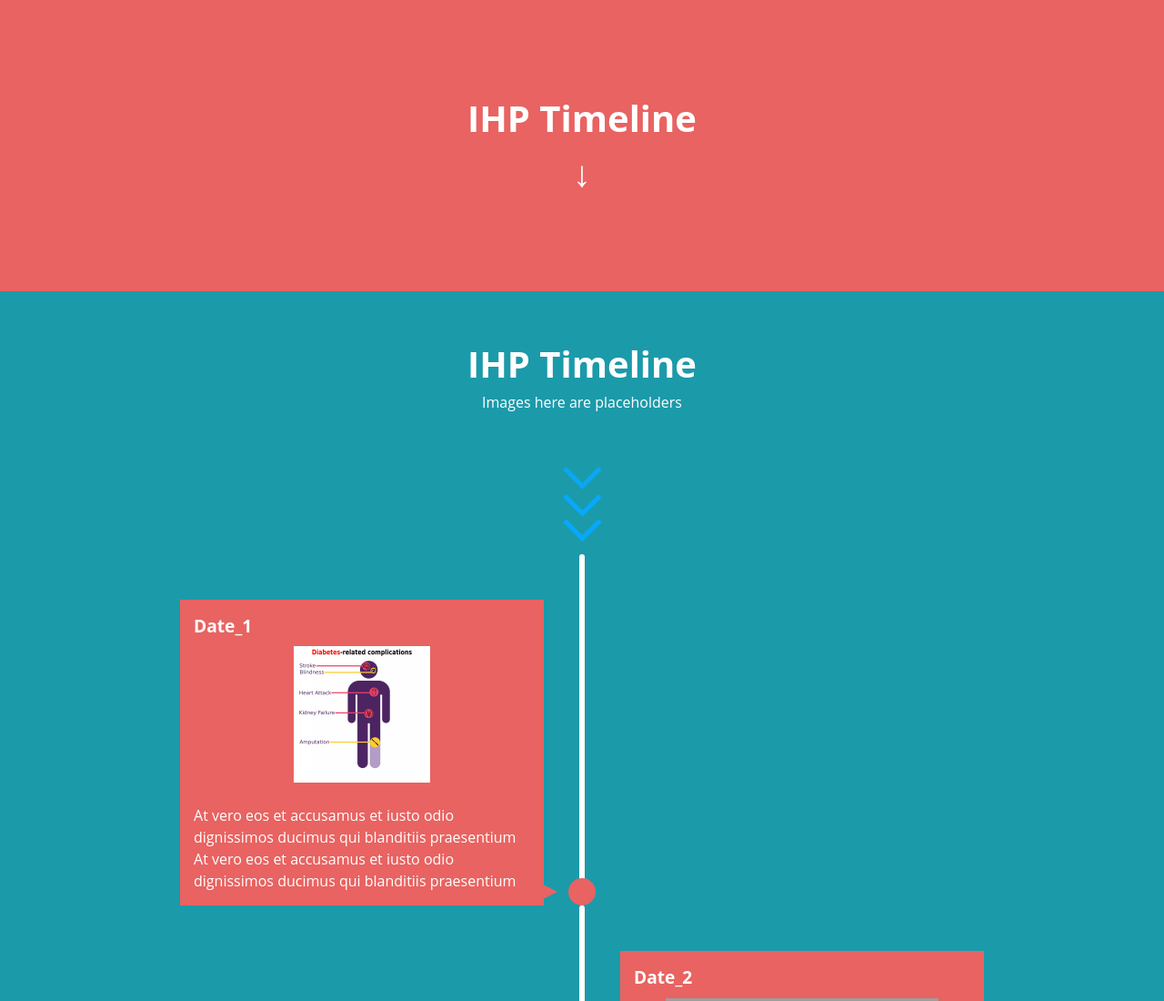
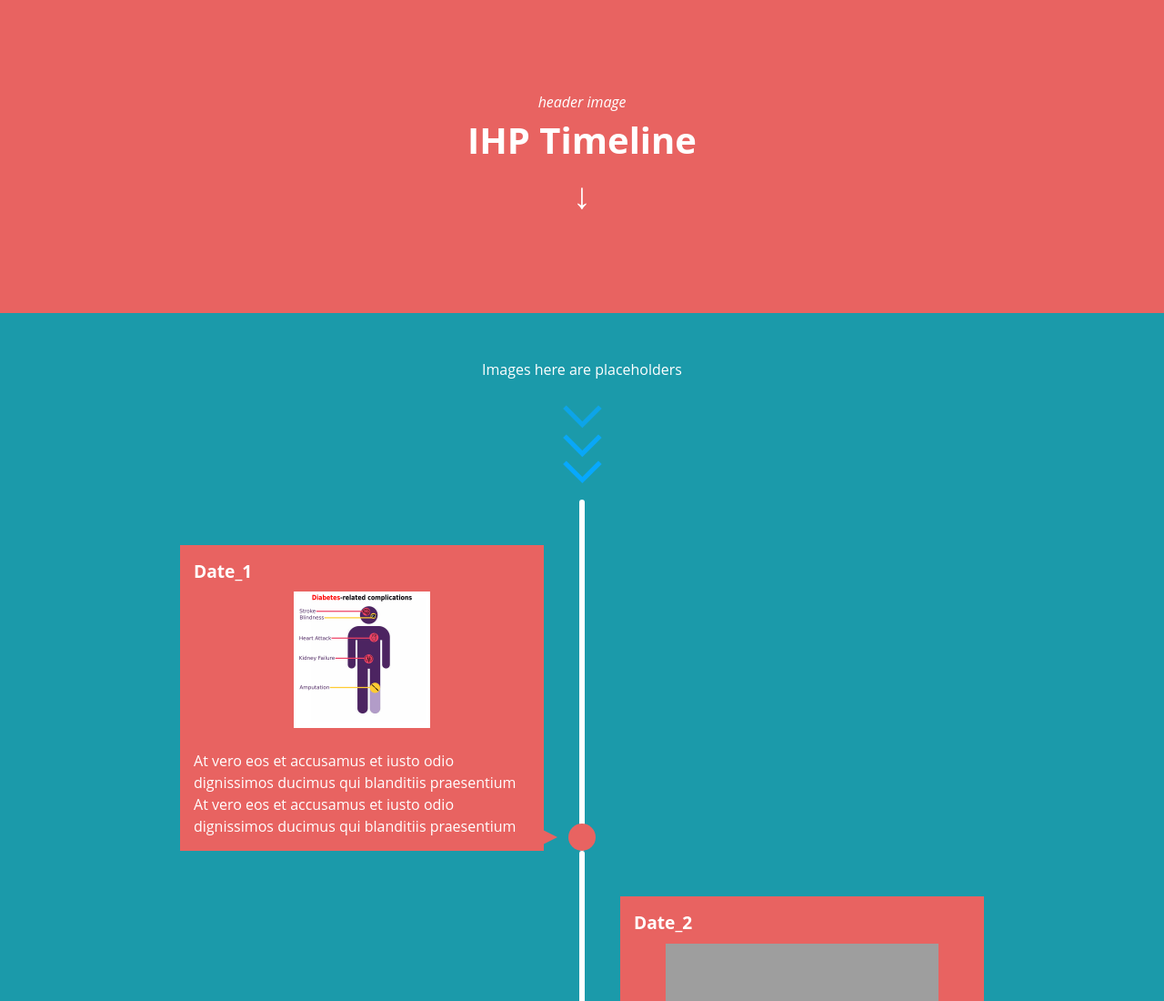
Before and after one commit to iceman1331/Timeline, a plain HTML site: page index.html in a window 1280 px wide. Shown: the top 1100 px of the page at 91% size. Drawn offline with Linux system fonts and the light colour scheme; grey boxes are pictures that could not be loaded.

Commit message:
Update index.html

```diff
--- a/index.html
+++ b/index.html
@@ -5,7 +5,7 @@
 	<meta charset="utf-8">
 	<meta http-equiv="X-UA-Compatible" content="IE=edge,chrome=1">
 	<meta name="viewport" content="width=device-width, initial-scale=1">
-	<title>Responsive Animated Timeline Demo</title>
+	<title>iGEM || Timeline</title>
 	<link rel="stylesheet" href="Timeline.css">
 
 </head>
@@ -13,16 +13,16 @@
 <body>
 	<section class="intro">
 		<div class="container">
+			<p><i>header image</i></p>
 			<h1>IHP Timeline<br>&darr;</h1>
+
 		</div>
 	</section>
 
 	<section class="timeline">
 		<ul>
 			<div class="container">
-				<h1>IHP Timeline</h1>
 				<p>Images here are placeholders</p>
-				<br>
 			</div>
 
 			<div class="container">
@@ -30,7 +30,6 @@
 					<span></span>
 					<span></span>
 					<span></span>
-
 				</div>
 			</div>
 
```
